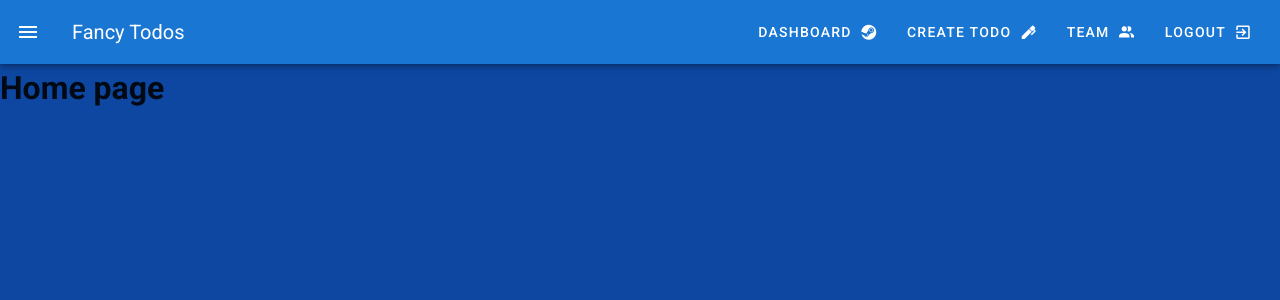
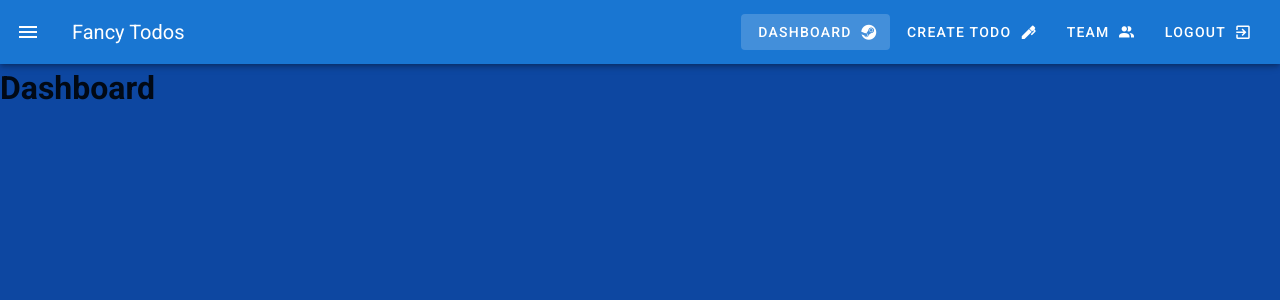
Before and after one commit to HuangStanley050/vue-todo-fancy, a Vue app: page / in a window 1280 px wide. Shown: the top 300 px of the page. Built offline with nearby package versions, Linux system fonts and the light colour scheme.

Commit message:
added the pages skeleton

```diff
--- a/src/components/NavBar.vue
+++ b/src/components/NavBar.vue
@@ -63,7 +63,7 @@ export default {
         { icon: "mdi-account", title: "Login", link: "/login" }
       ];
       let loginItems = [
-        { icon: "mdi-steam", title: "Dashboard", link: "/dashboard" },
+        { icon: "mdi-steam", title: "Dashboard", link: "/" },
         { icon: "mdi-pen", title: "Create Todo", link: "/createTodo" },
         { icon: "mdi-account-multiple", title: "Team", link: "/team" },
         { icon: "mdi-exit-to-app", title: "Logout" }
--- a/src/router.js
+++ b/src/router.js
@@ -1,25 +1,38 @@
-import Vue from 'vue'
-import Router from 'vue-router'
-import Home from './views/Home.vue'
+import Vue from "vue";
+import Router from "vue-router";
+import DashBoard from "./views/DashBoard.vue";
+import Login from "./views/Login.vue";
+import CreateTodo from "./views/CreateTodo.vue";
+import Team from "./views/Team.vue";
 
-Vue.use(Router)
+Vue.use(Router);
 
 export default new Router({
-  mode: 'history',
+  mode: "history",
   base: process.env.BASE_URL,
   routes: [
     {
-      path: '/',
-      name: 'home',
-      component: Home
+      path: "/",
+      name: "dashboard",
+      component: DashBoard
     },
     {
-      path: '/about',
-      name: 'about',
+      path: "/createTodo",
+      name: "createTodo",
+      component: CreateTodo
+    },
+    {
+      path: "/team",
+      name: "team",
+      component: Team
+    },
+    {
+      path: "/login",
+      name: "login",
       // route level code-splitting
       // this generates a separate chunk (about.[hash].js) for this route
       // which is lazy-loaded when the route is visited.
-      component: () => import(/* webpackChunkName: "about" */ './views/About.vue')
+      component: Login
     }
   ]
-})
+});
--- a/src/views/Home.vue
+++ b/src/views/CreateTodo.vue
@@ -1,9 +1,6 @@
 <template>
-  <div>
-    <h1>Home page</h1>
-  </div>
+  <h1>Createtodo</h1>
 </template>
-
 <script>
 export default {};
 </script>
--- /dev/null
+++ b/src/views/DashBoard.vue
@@ -0,0 +1,9 @@
+<template>
+  <div>
+    <h1>Dashboard</h1>
+  </div>
+</template>
+
+<script>
+export default {};
+</script>
--- a/src/views/About.vue
+++ b/src/views/Login.vue
@@ -1,5 +1,5 @@
 <template>
   <div class="about">
-    <h1>This is an about page</h1>
+    <h1>This is login</h1>
   </div>
 </template>
--- /dev/null
+++ b/src/views/Team.vue
@@ -0,0 +1,6 @@
+<template>
+  <h1>Team</h1>
+</template>
+<script>
+export default {};
+</script>
```
